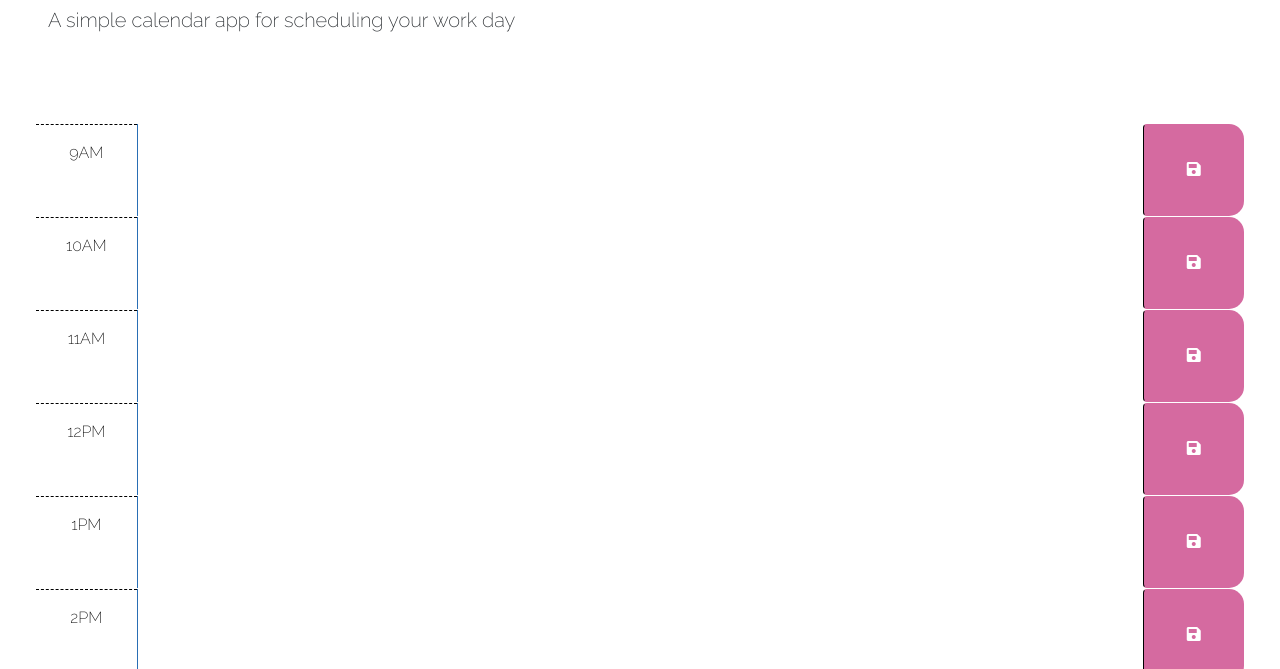
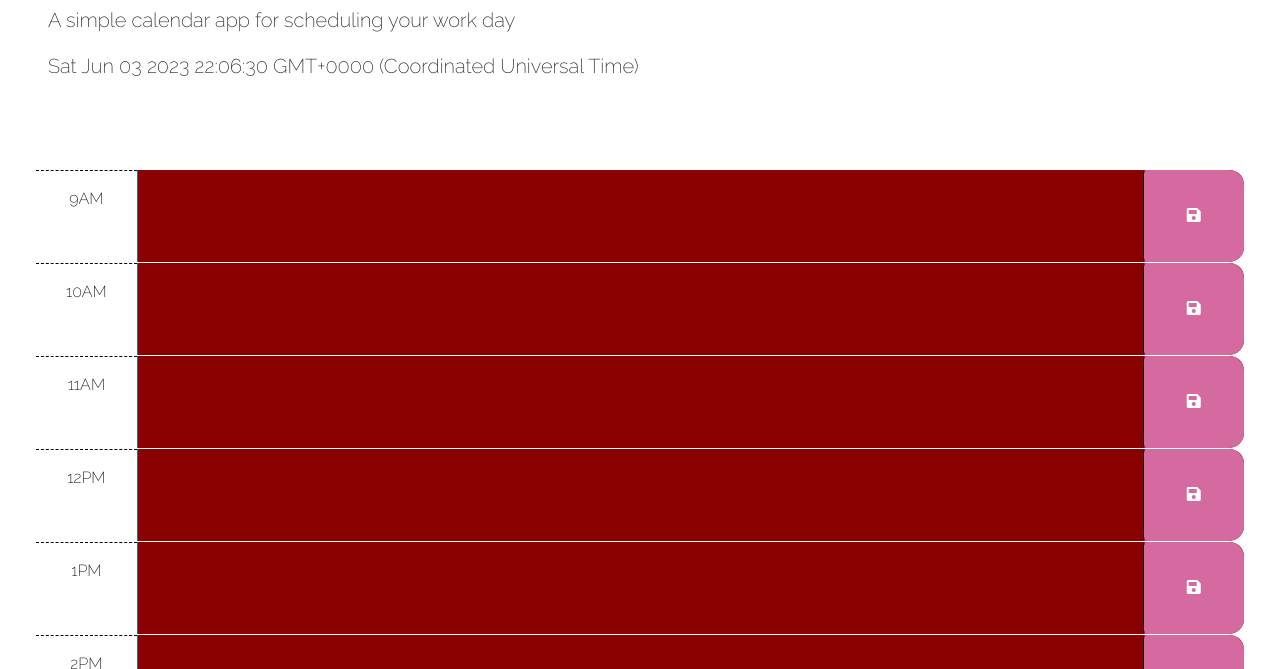
Before and after one commit to katrod69/planner, a plain HTML site: page index.html in a window 1280 px wide. Shown: the part 128-797 px from the top of the page. Drawn offline with nearby package versions, Linux system fonts and the light colour scheme; files that its build step writes are made by us from their sources.

Commit message:
more changes for deployment

```diff
--- a/index.html
+++ b/index.html
@@ -23,7 +23,7 @@
       href="https://fonts.googleapis.com/css2?family=Fira+Sans:wght@400;700&display=swap"
       rel="stylesheet"
     />
-    <link rel="stylesheet" href="./assets/style.css" />
+    <link rel="stylesheet" href="./Develop/assets/style.css" />
     <title>Work Day Scheduler</title>
   </head>
 
@@ -120,6 +120,6 @@
     integrity="sha256-iu/zLUB+QgISXBLCW/mcDi/rnf4m4uEDO0wauy76x7U="
     crossorigin="anonymous"></script>
 
-    <script src="./assets/script.js"></script>
+    <script src="./Develop/assets/script.js"></script>
   </body>
 </html>
```
Also changed, not shown: 2 other files.
